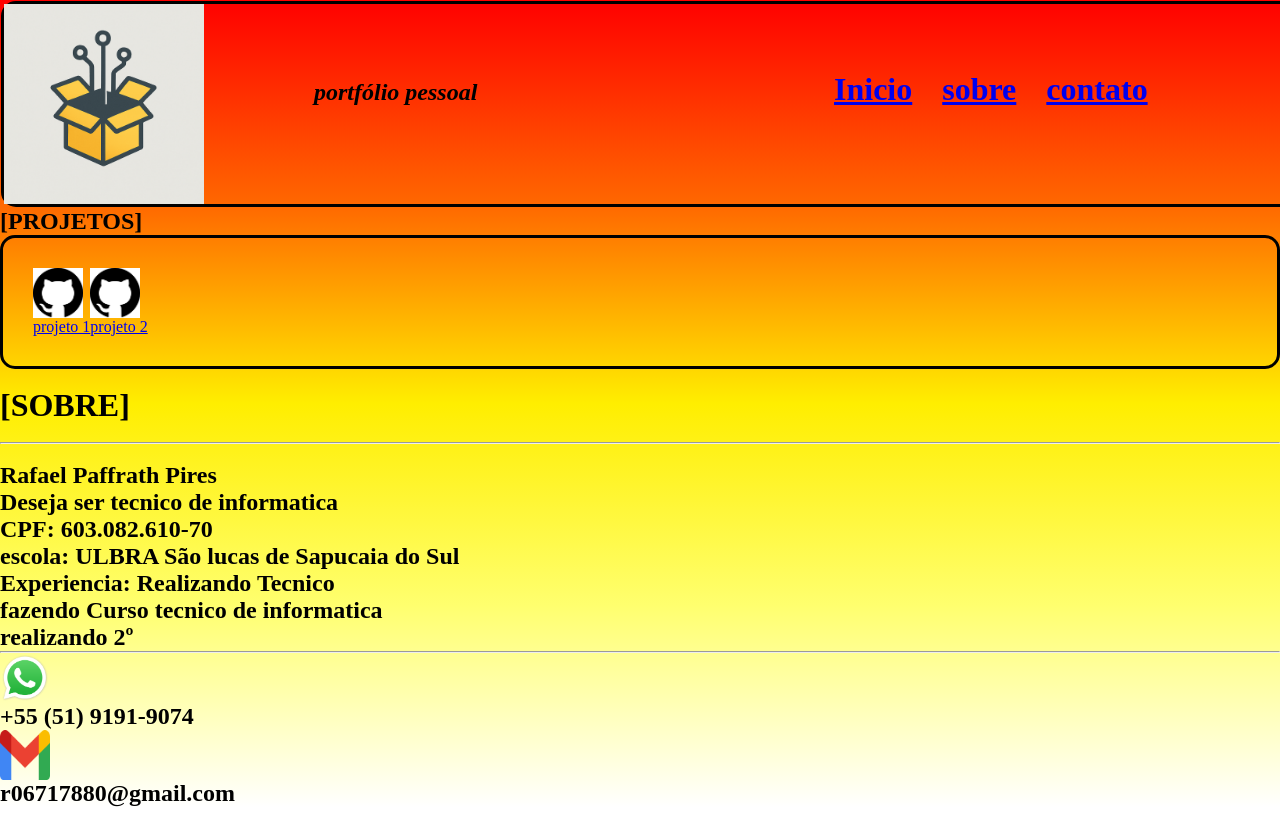
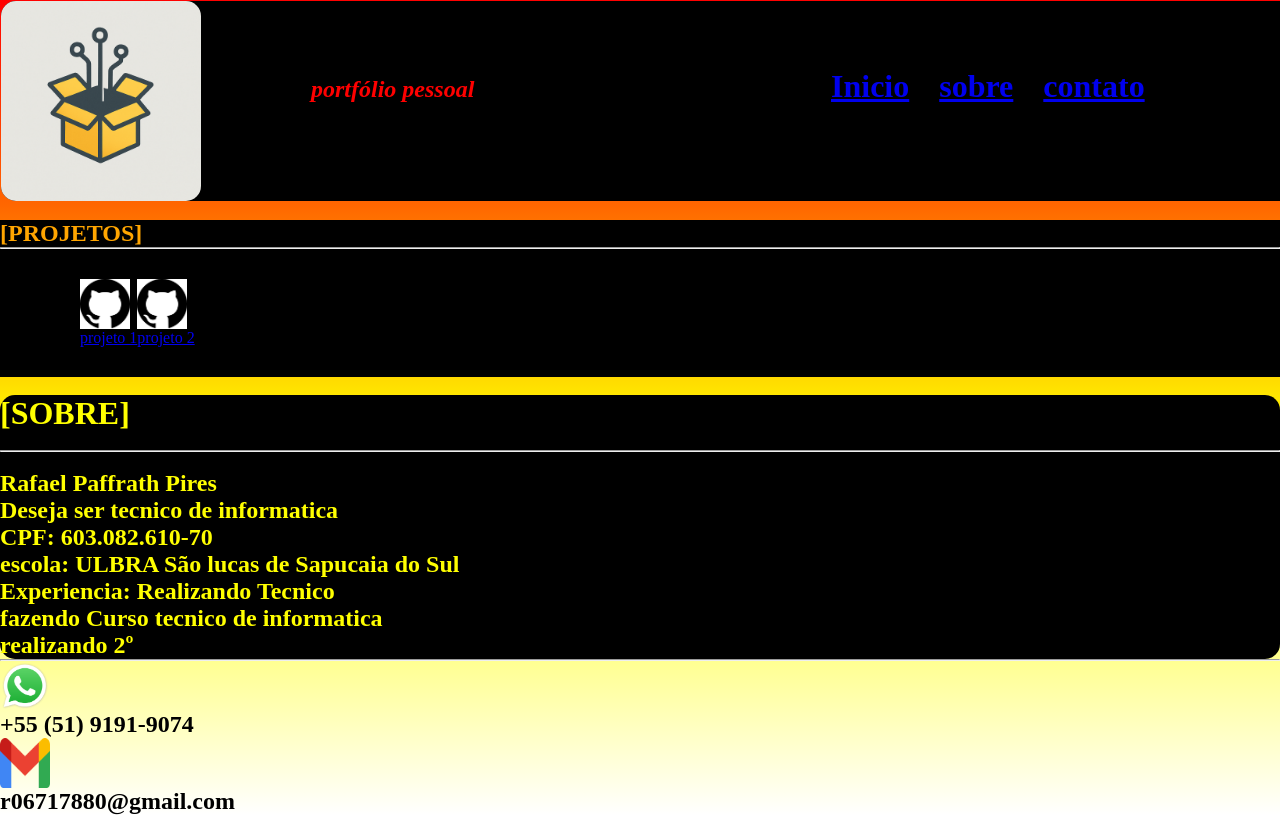
Before and after one commit to pires-cpu/portfolio-web, a plain HTML site: page index.html in a window 1280 px wide. Shown: the top 815 px of the page. Drawn offline with Linux system fonts and the light colour scheme.

Commit message:
portfólio

```diff
--- a/index.html
+++ b/index.html
@@ -29,7 +29,9 @@
     </div>
     <div class="informações">
     </div>
-<h2>[PROJETOS]</div></h2>
+    <br>
+<h2 class="proj">[PROJETOS]</div></h2>
+<hr>
     <div class="gits">
         <section>
             <div class="imagem1"> <img src="assets/git hub.png" alt="">
@@ -46,6 +48,7 @@
         </div>
         </section>
     <br>
+    <DIV class="sobret">
     <h1 id="sobre">[SOBRE]</h1> <br> <hr> <br>
         <h2 class="sobre">Rafael Paffrath Pires</h2>
         <h2>Deseja ser tecnico de informatica</h2>
@@ -54,6 +57,7 @@
         <h2>Experiencia: Realizando Tecnico</h2>
         <h2>fazendo Curso tecnico de informatica</h2>
         <h2>realizando 2º</h2>
+        </DIV>
          <hr>
 
          <h2 class="contato whats"> <img src="assets/whats.png" alt=""> +55 (51) 9191-9074</h2>
--- a/stle.css
+++ b/stle.css
@@ -20,7 +20,9 @@ header {
         margin-top: 65px;
         margin-right: 300px;
         margin-left: 100px;
+        color: red;
         font-style: italic;
+        background-color: black;
     }
 
     li {
@@ -29,6 +31,7 @@ header {
         flex-direction: row;
         display: flex;
         justify-content: space-between;
+        background-color: black;
 
 
     }
@@ -38,7 +41,7 @@ header {
 }
 
 .caixa1 {
-    border: 5;
+    border: 0;
     border-style: solid;
     padding-right: 10px;
     margin: 1px;
@@ -46,18 +49,22 @@ header {
     display: flex;
     width: 1363px;
     border-radius: 15px;
+    background-color: black;
 
     }
 
 .gits {
 
-    border: 5;
+    border: 0;
     border-style: solid;
     border-radius: 3;
+
         flex-direction: center;
         display: flex;
         padding: 30px;
-        border-radius: 15px;
+
+        background-color: black;
+        padding-left: 80px;
 
     }
 
@@ -72,9 +79,20 @@ justify-content: center;
     .logo{
         width: 200px;
         height: 200px;
-
+        border-radius: 15px;
     }
 
     body{
         background: linear-gradient(red, rgb(255, 102, 0),rgb(255, 238, 0), rgb(255, 255, 110), rgb(255, 255, 255));
     }
+
+    .sobret{
+        background-color: black;
+        color: yellow;
+        border-radius: 15px;
+    }
+
+    .proj{
+        color: orange;
+        background-color: black;
+    }
```
